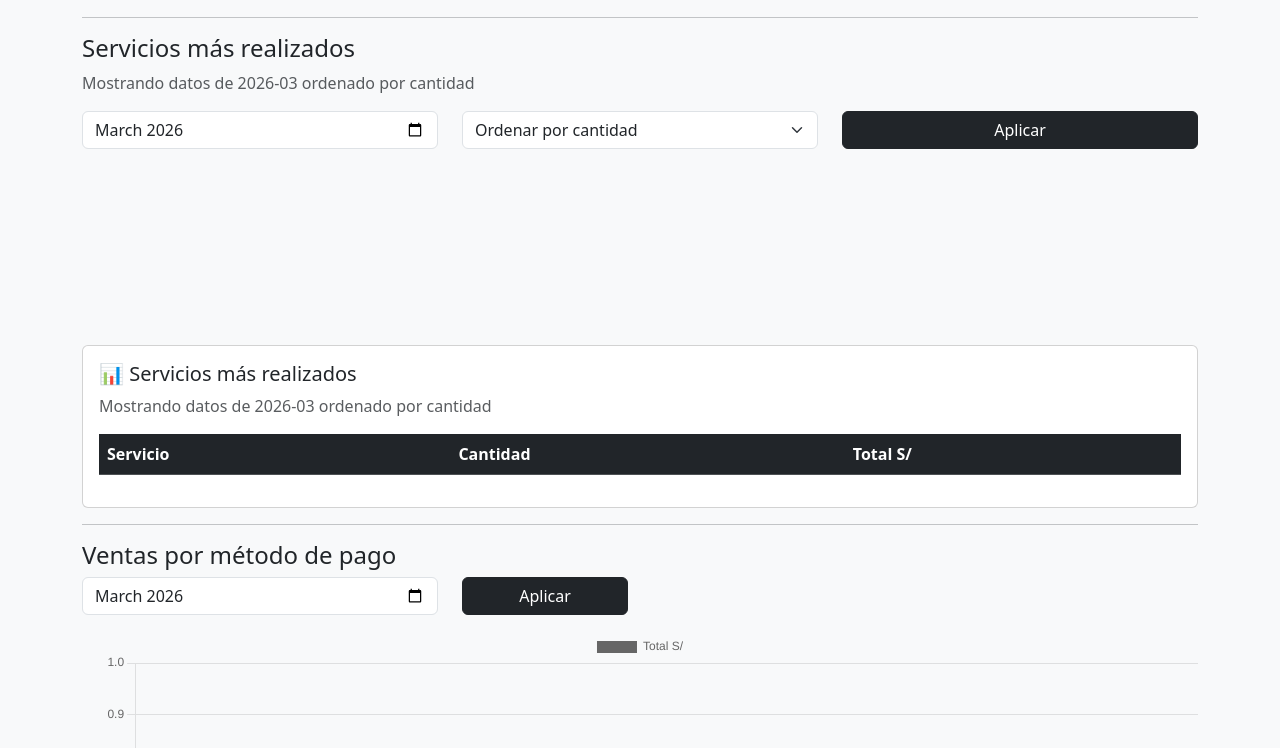
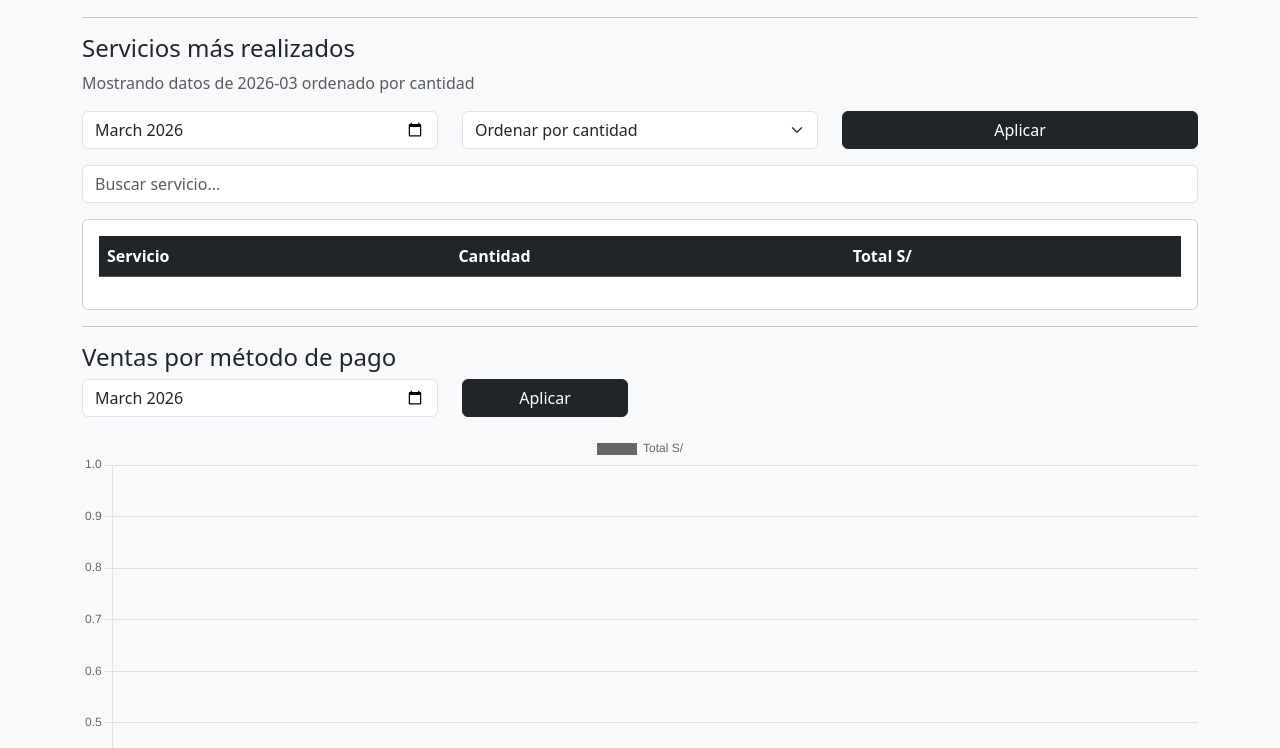
Before and after one commit to davidfernando2403/sistema_salon, a Flask app: page /graficos in a window 1280 px wide. Shown: the part 2060-2808 px from the top of the page. Run offline with Flask 3, Linux system fonts and the light colour scheme; the visitor is signed in with stand-in values (Sample User, id 1); data that the repository does not hold is empty; a map, chart or similar area stays blank; some libraries are stand-ins or nearby versions.

Commit message:
fix graficos 2

```diff
--- a/templates/graficos.html
+++ b/templates/graficos.html
@@ -18,7 +18,7 @@
         ⬅ Volver
     </a>
 
-              <!-- ================= CAMBIAR MES GENERAL ================= -->
+    <!-- ================= CAMBIAR MES ================= -->
 
     <form method="GET" class="row mb-4">
 
@@ -38,6 +38,8 @@
 
     </form>
 
+    <!-- ================= GRAFICOS ================= -->
+
     <h4>Total ventas por día</h4>
     <canvas id="ventasDia"></canvas>
 
@@ -52,6 +54,8 @@
     <canvas id="mesMes"></canvas>
 
     <hr>
+
+    <!-- ================= SERVICIOS ================= -->
 
     <h4>Servicios más realizados</h4>
 
@@ -88,19 +92,16 @@
 
     </form>
 
-              <canvas id="servicios"></canvas>
+    <!-- 🔍 BUSCADOR -->
+    <input type="text" id="buscador" class="form-control mb-3" placeholder="Buscar servicio...">
 
-                            <div class="card mt-4">
+    <!-- TABLA -->
+    <div class="card">
         <div class="card-body">
-
-                            <h5>📊 Servicios más realizados</h5>
-                            <p class="text-muted">
-                                   Mostrando datos de {{ mes_sel }} ordenado por {{ orden }}
-                            </p>
 
             <div class="table-responsive">
 
-                                   <table class="table table-striped table-hover">
+                <table class="table table-striped table-hover" id="tablaServicios">
 
                     <thead class="table-dark">
                         <tr>
@@ -111,15 +112,13 @@
                     </thead>
 
                     <tbody>
-
                     {% for s in servicios %}
                         <tr>
                             <td>{{ s.nombre }}</td>
                             <td>{{ s.cantidad }}</td>
-                                                        <td>S/ {{ "%.2f"| format(s.total) }}</td>
+                            <td>S/ {{ "%.2f"|format(s.total) }}</td>
                         </tr>
                     {% endfor %}
-
                     </tbody>
 
                 </table>
@@ -129,8 +128,9 @@
         </div>
     </div>
 
+    <hr>
 
-              <hr>
+    <!-- ================= METODO PAGO ================= -->
 
     <h4>Ventas por método de pago</h4>
 
@@ -158,58 +158,55 @@
 
 <script>
 
-              // 1 Ventas día
-              new Chart(ventasDia, {
+// ================= GRAFICOS =================
+
+// Ventas día
+new Chart(document.getElementById('ventasDia'), {
     type: 'line',
     data: {
-                            labels: {{ dias| tojson }},
+        labels: {{ dias|tojson }},
         datasets: [{
             label: 'Ventas S/',
-                            data: {{ totales_dia| tojson }},
+            data: {{ totales_dia|tojson }},
             borderColor: 'blue',
             fill: false
         }]
     }
 });
 
-              // 2 Producción trabajadora
-              new Chart(prodTrab, {
+// Producción trabajadora
+new Chart(document.getElementById('prodTrab'), {
     type: 'bar',
     data: {
-                            labels: {{ prod_labels| tojson }},
-                     datasets: {{ prod_datasets| tojson }}
+        labels: {{ prod_labels|tojson }},
+        datasets: {{ prod_datasets|tojson }}
     },
     options: { scales: { y: { beginAtZero: true } } }
 });
 
-              // 3 Mes a mes
-              new Chart(mesMes, {
+// Mes a mes
+new Chart(document.getElementById('mesMes'), {
     type: 'bar',
     data: {
-                            labels: {{ meses_labels| tojson }},
+        labels: {{ meses_labels|tojson }},
         datasets: [{
             label: 'Producción S/',
-                            data: {{ meses_totales| tojson }},
+            data: {{ meses_totales|tojson }},
             backgroundColor: 'green'
         }]
     }
 });
-// 4 Servicios más realizados
 
-              // 5 Método de pago
-
-              const pagoLabels = {{ pago_labels| tojson }};
-              const pagoTotales = {{ pago_totales| tojson }};
+// Método de pago
+const pagoLabels = {{ pago_labels|tojson }};
+const pagoTotales = {{ pago_totales|tojson }};
 
 const coloresPago = pagoLabels.map(p => {
-
     p = p.toLowerCase();
-
     if (p.includes("plin")) return "#2fa36b";
     if (p.includes("yape")) return "#7b5aa6";
     if (p.includes("tarjeta")) return "#f0a04b";
     if (p.includes("efectivo")) return "#5dade2";
-
     return "#adb5bd";
 });
 
@@ -222,23 +219,21 @@
             data: pagoTotales,
             backgroundColor: coloresPago
         }]
-                     },
-                     options: {
-                            responsive: true,
-                            scales: {
-                                   y: {
-                                          beginAtZero: true,
-                                          title: {
-                                                 display: true,
-                                                 text: 'Monto S/'
     }
-                                   }
-                            }
-                     }
+});
+
+// 🔍 BUSCADOR EN TABLA
+document.getElementById("buscador").addEventListener("keyup", function() {
+    let filtro = this.value.toLowerCase();
+    let filas = document.querySelectorAll("#tablaServicios tbody tr");
+
+    filas.forEach(f => {
+        let texto = f.innerText.toLowerCase();
+        f.style.display = texto.includes(filtro) ? "" : "none";
+    });
 });
 
 </script>
 
 </body>
-
 </html>
```
Lines whose indentation alone changed are shown as unchanged.
